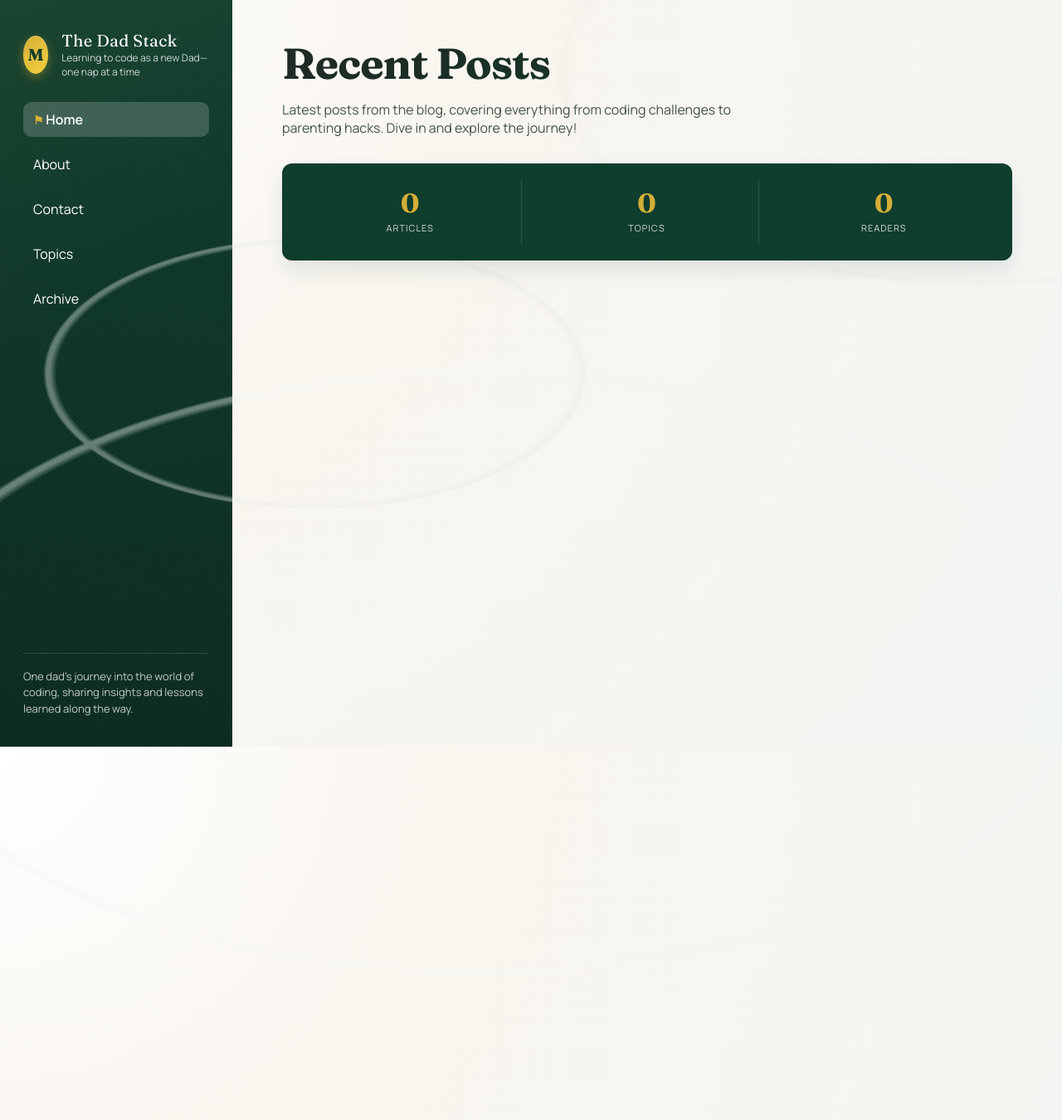
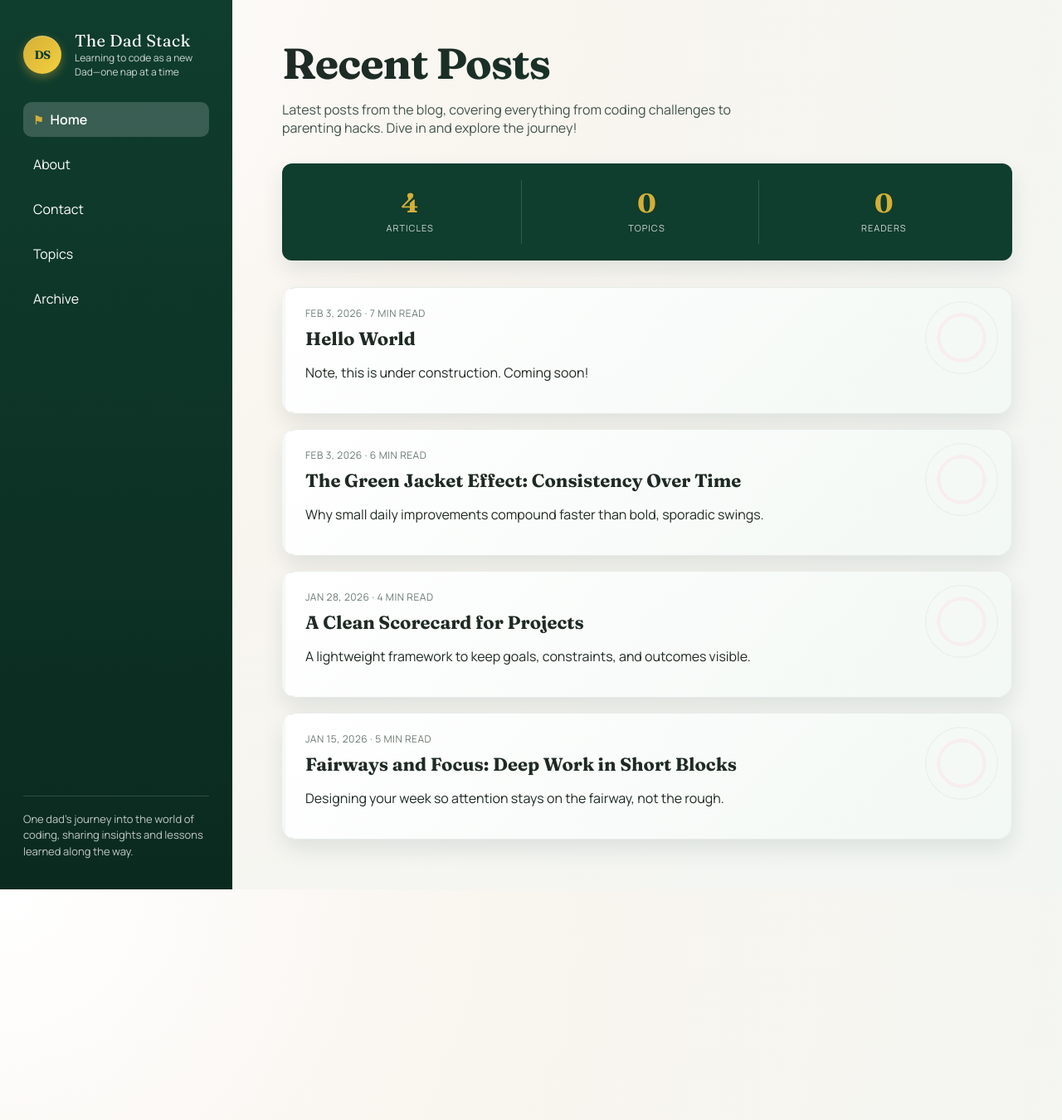
Before and after one commit to gmansims/gmansims.github.io, a Jekyll site: the page built from index.html, in a window 1280 px wide. Shown: the whole page at 83% size. Built offline with Jekyll 4.4.1, drawn with Linux system fonts in a browser that asks for light colours; the list of posts is cut into pages by our own code.

Commit message:
Fix sidebar styling and clean up visual clutter
- Change badge from "M" to "DS" for Dad Stack branding
- Fix badge being squished (add min-width/height, flex-shrink)
- Add spacing between flag marker and nav text
- Remove distracting sidebar overlays and texture effects
- Remove animated contour map background (elliptical ovals)
- Fix page generation (remove *.md from exclude list)
- Add webrick gem for Ruby 3.0+ compatibility

Co-Authored-By: Claude Opus 4.5 <noreply@anthropic.com>

```diff
--- a/Gemfile
+++ b/Gemfile
@@ -13,6 +13,9 @@ group :jekyll_plugins do
   gem "jekyll-sitemap", "~> 1.4"
 end
 
+# Required for Ruby 3.0+
+gem "webrick", "~> 1.8"
+
 # Windows and JRuby does not include zoneinfo files, so bundle the tzinfo-data gem
 # and associated library.
 platforms :mingw, :x64_mingw, :mswin, :jruby do
--- a/_config.yml
+++ b/_config.yml
@@ -24,12 +24,12 @@ paginate_path: "/page/:num/"
 # Exclude from processing
 exclude:
   - README.md
+  - JEKYLL-ENHANCEMENTS.md
   - Gemfile
   - Gemfile.lock
   - node_modules
   - vendor
   - LICENSE
-  - "*.md"
 
 # Plugins
 plugins:
--- a/_includes/sidebar.html
+++ b/_includes/sidebar.html
@@ -1,6 +1,6 @@
 <aside class="sidebar">
   <div class="brand">
-    <div class="badge">M</div>
+    <div class="badge">DS</div>
     <div>
       <div class="title">{{ site.title }}</div>
       <div class="subtitle">{{ site.subtitle }}</div>
--- a/assets/css/styles.css
+++ b/assets/css/styles.css
@@ -51,35 +51,11 @@ a {
 
 .sidebar {
   padding: 36px 28px;
-  background:
-    linear-gradient(145deg, rgba(212, 175, 55, 0.05) 0%, transparent 40%),
-    linear-gradient(180deg, var(--masters-green) 0%, var(--pine-deep) 100%);
+  background: linear-gradient(180deg, var(--masters-green) 0%, var(--pine-deep) 100%);
   color: #fff;
   display: flex;
   flex-direction: column;
   gap: 28px;
-  position: relative;
-  overflow: hidden;
-}
-
-/* Subtle pine texture overlay */
-.sidebar::before {
-  content: '';
-  position: absolute;
-  top: 0;
-  left: 0;
-  right: 0;
-  bottom: 0;
-  background-image:
-    repeating-linear-gradient(45deg, transparent, transparent 2px, rgba(255,255,255,0.02) 2px, rgba(255,255,255,0.02) 4px);
-  pointer-events: none;
-  z-index: 0;
-}
-
-/* Ensure sidebar content is above the overlay */
-.sidebar > * {
-  position: relative;
-  z-index: 1;
 }
 
 .brand {
@@ -91,6 +67,9 @@ a {
 .badge {
   width: 46px;
   height: 46px;
+  min-width: 46px;
+  min-height: 46px;
+  flex-shrink: 0;
   border-radius: 50%;
   background: linear-gradient(135deg, var(--gold) 0%, var(--gold-shine) 100%);
   color: var(--masters-green);
@@ -98,7 +77,8 @@ a {
   place-items: center;
   font-weight: 700;
   font-family: "Fraunces", serif;
-  font-size: 20px;
+  font-size: 14px;
+  letter-spacing: -0.5px;
   box-shadow:
     0 4px 12px rgba(212, 175, 55, 0.4),
     inset 0 1px 0 rgba(255, 255, 255, 0.3);
@@ -159,9 +139,10 @@ a {
 }
 
 .nav a.active::before {
-  content: '⚑ ';
+  content: '⚑';
   color: var(--gold);
   font-size: 14px;
+  margin-right: 8px;
 }
 
 .side-note {
@@ -427,32 +408,6 @@ body.scrolled::before {
   will-change: transform;
 }
 
-/* Animated contour map background */
-@keyframes contour-drift {
-  0% {
-    transform: translateX(-50%) translateY(-50%);
-  }
-  100% {
-    transform: translateX(-45%) translateY(-55%);
-  }
-}
-
-.content::before {
-  content: '';
-  position: fixed;
-  top: 50%;
-  left: 50%;
-  width: 200%;
-  height: 200%;
-  background-image:
-    radial-gradient(ellipse 800px 400px at 30% 50%, transparent 39%, var(--mist) 40%, var(--mist) 40.5%, transparent 41%),
-    radial-gradient(ellipse 1000px 500px at 70% 30%, transparent 49%, rgba(15, 61, 46, 0.03) 50%, rgba(15, 61, 46, 0.03) 50.5%, transparent 51%),
-    radial-gradient(ellipse 1200px 600px at 40% 70%, transparent 59%, var(--morning-mist) 60%, var(--morning-mist) 60.5%, transparent 61%);
-  opacity: 0.4;
-  z-index: -1;
-  animation: contour-drift 60s ease-in-out infinite alternate;
-  pointer-events: none;
-}
 
 /* Scorecard stats panel */
 .scorecard {
@@ -545,10 +500,4 @@ input:focus-visible {
   .scorecard-number {
     font-size: 24px;
   }
-
-  /* Simplify contour animation on mobile */
-  .content::before {
-    animation: none;
-    opacity: 0.2;
-  }
 }
--- a/assets/js/script.js
+++ b/assets/js/script.js
@@ -160,4 +160,3 @@ console.log('🏌️ Masters-inspired blog features loaded');
 console.log('✓ Green Jacket scroll progress');
 console.log('✓ Reading progress bar');
 console.log('✓ Rolling hills parallax');
-console.log('✓ Contour map background');
```
Also changed, not shown: Gemfile.lock (added), 1 other file.
